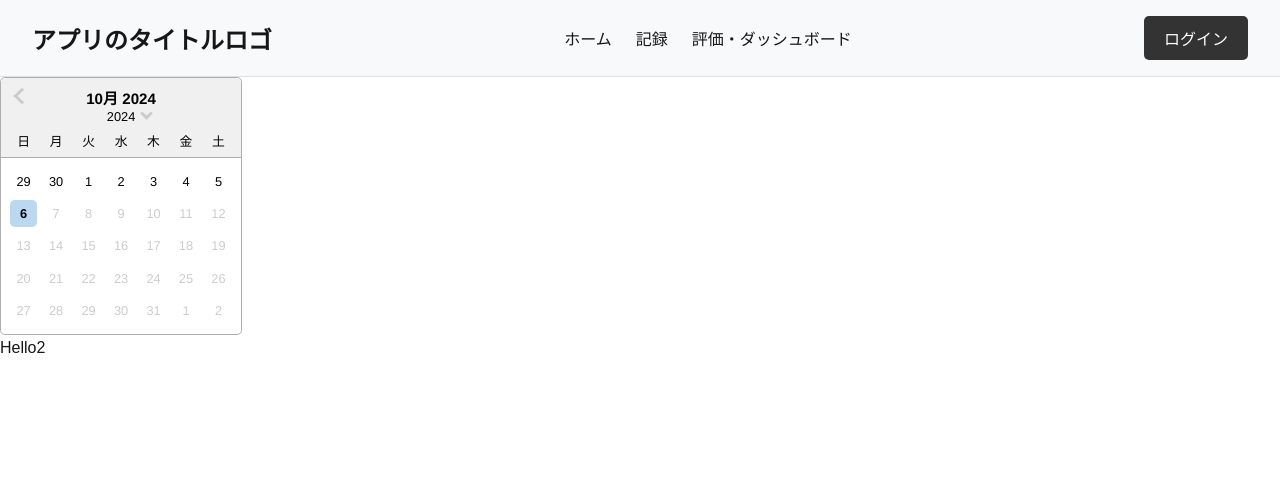
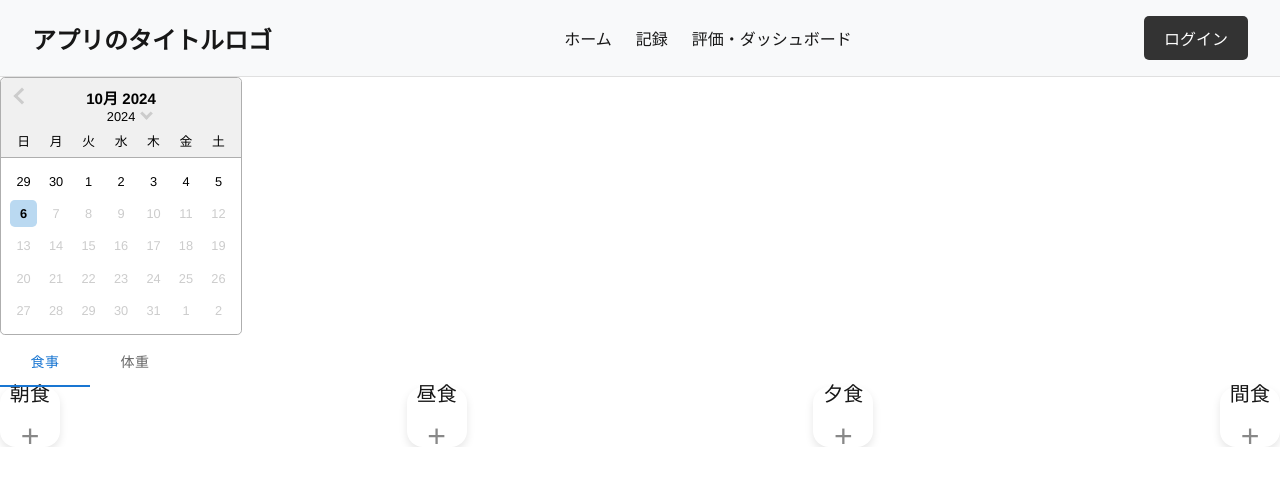
Before and after one commit to atsushi0507/dietary_web_app, a Next.js app in the folder frontend/: page /record in a window 1280 px wide. Shown: the top 486 px of the page. Built offline with nearby package versions, Linux system fonts and the light colour scheme.

Commit message:
Record function components are updated

```diff
--- a/frontend/next.config.mjs
+++ b/frontend/next.config.mjs
@@ -2,6 +2,9 @@
 const nextConfig = {
     experimental: {
         forceSwcTransforms: true // SWC を強制使用
+    },
+    compiler: {
+        styledComponents: true
     }
 };
 
--- /dev/null
+++ b/frontend/src/components/atoms/IconButton.jsx
@@ -0,0 +1,41 @@
+import React from 'react';
+import { Box, Typography } from '@mui/material'; // MUI を使用する場合
+import styled from 'styled-components';
+
+const IconButton = ({ text, icon, onClick }) => {
+  return (
+    <SBox
+      onClick={onClick}
+    >
+      <Typography variant="h6" sx={{ marginBottom: '8px' }}>
+        {text}
+      </Typography>
+      <Box
+        sx={{
+          fontSize: '32px',
+          color: '#888',
+        }}
+      >
+        {icon || '+'}
+      </Box>
+    </SBox>
+  );
+};
+
+export default IconButton;
+
+const SBox = styled(Box)`
+    display: flex;
+    flex-direction: column;
+    justify-content: center;
+    align-items: center;
+    width: 60px;
+    height: 60px;
+    border-radius: 16px;
+    cursor: pointer;
+    transition: background-color 0.3s;
+    &:hover {
+        background-color: #e0e0e0;
+    }
+    box-shadow: 0 4px 8px rgba(0, 0, 0, 0.1);
+`
--- a/frontend/src/components/templates/record/main.jsx
+++ b/frontend/src/components/templates/record/main.jsx
@@ -1,30 +1,48 @@
+"use client";
 import React, { useState } from "react";
 import Grid from "@mui/material/Grid2";
-import Text from "@/components/atoms/Text";
 import Calendar from "@/components/atoms/Calendar";
 import dayjs from "dayjs";
+import BasicTab from "@/components/atoms/Tab";
+import MealRecord from "./mealRecord";
+import weightRecord from "./weightRecord";
+import WeightRecord from "./weightRecord";
+
+const tabOptions = [
+    "食事",
+    "体重"
+]
 
 const RecordTop = () => {
     const [date, setDate] = useState(dayjs());
+    const [selectedTab, setSelectedTab] = useState(0);
     console.log(date);
+    console.log(selectedTab);
 
     const handleDateChange = (newDate) => {
-        // const formattedDate = newDate ? newDate.format("YYYY/MM/DD") : null;
         setDate(newDate)
     };
 
+    const handleSelectedTab = (e, newValue) => {
+        setSelectedTab(newValue);
+    }
+
     return (
         <Grid container direction="column">
-            <Grid size={4}>
+            <Grid size={12}>
                 <Calendar
                     value={date}
                     onDateChange={handleDateChange}
                 />
             </Grid>
-            <Grid size={8}>
-                <Text>
-                    Hello2
-                </Text>
+            <Grid size={12}>
+                <BasicTab
+                    items={tabOptions}
+                    value={selectedTab}
+                    onChange={handleSelectedTab}
+                />
+                {selectedTab === 0 && <MealRecord />}
+                {selectedTab === 1 && <WeightRecord />}
             </Grid>
         </Grid>
     );
--- /dev/null
+++ b/frontend/src/components/templates/record/mealRecord.jsx
@@ -0,0 +1,36 @@
+import IconButton from "@/components/atoms/IconButton";
+import React from "react";
+import styled from "styled-components";
+
+const mealType = [
+    "朝食",
+    "昼食",
+    "夕食",
+    "間食"
+];
+
+const MealRecord = () => {
+    return (
+        <>
+            <ButtonArray>
+                {mealType.map((meal) => {
+                    return (
+                        <IconButton
+                            key={meal}
+                            text={meal}
+                            onClick={() => console.log(`${meal}`)}
+                        />
+                    )
+                })}
+            </ButtonArray>
+        </>
+    );
+};
+
+export default MealRecord;
+
+const ButtonArray = styled.div`
+    display: flex;
+    flex-direction: row;
+    justify-content: space-between;
+`
--- /dev/null
+++ b/frontend/src/components/templates/record/weightRecord.jsx
@@ -0,0 +1,41 @@
+import Button from "@/components/atoms/Button";
+import NumberInput from "@/components/atoms/NumberInput";
+import { Alert } from "@mui/material";
+import React, { useState } from "react";
+import styled from "styled-components";
+
+const WeightRecord = () => {
+    const [weight, setWeight] = useState(48);
+    const handleButton = () => {
+        alert("登録しました");
+    }
+    return (
+        <>
+            <div>
+                <NumberInput
+                    value={weight}
+                    step={0.1}
+                    name="weight"
+                    min={30.0}
+                    max={200.0}
+                    onChange={(e) => setWeight(e.target.value)}
+                />
+                <span> kg</span>
+            </div>
+            <FootButton>
+                <Button onClick={handleButton}>
+                    登録
+                </Button>
+            </FootButton>
+        </>
+    );
+};
+
+export default WeightRecord;
+
+const FootButton = styled.div`
+    justify-content: space-between;
+    display: flex;
+    flex-direction: row;
+    margin-top: 20px;
+`
```
Also changed, not shown: frontend/_document.js (added, +30 -0 lines), frontend/src/components/atoms/Calendar.jsx (+0 -35 lines).
